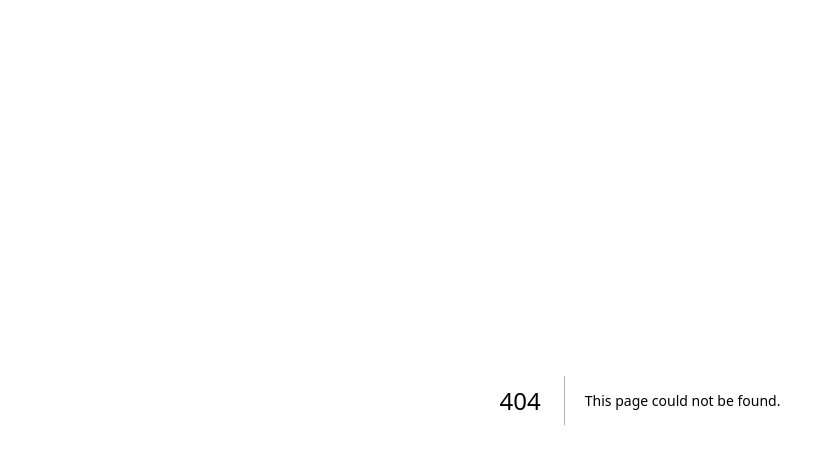
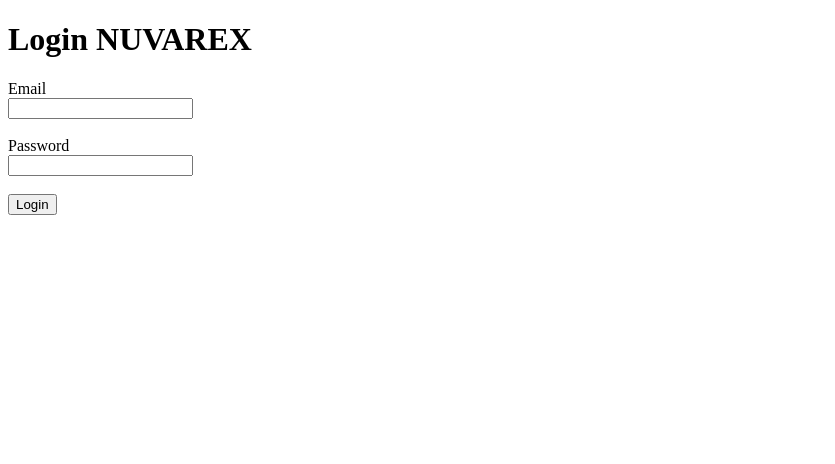
Before and after one commit to DanangHaristianto/nuvarex, a Next.js app: page /login in a window 1280 px wide. Before the commit this address had no page. Shown: the top 464 px of the page, without its empty margins (0-835 px from the left). Built offline with nearby package versions, Linux system fonts and the light colour scheme.

Commit message:
Create page.tsx

```diff
--- /dev/null
+++ b/app/login/page.tsx
@@ -0,0 +1,29 @@
+export default function LoginPage() {
+  return (
+    <main>
+      <h1>Login NUVAREX</h1>
+
+      <form>
+        <div>
+          <label>Email</label>
+          <br />
+          <input type="email" />
+        </div>
+
+        <br />
+
+        <div>
+          <label>Password</label>
+          <br />
+          <input type="password" />
+        </div>
+
+        <br />
+
+        <button type="submit">
+          Login
+        </button>
+      </form>
+    </main>
+  );
+      }
```
